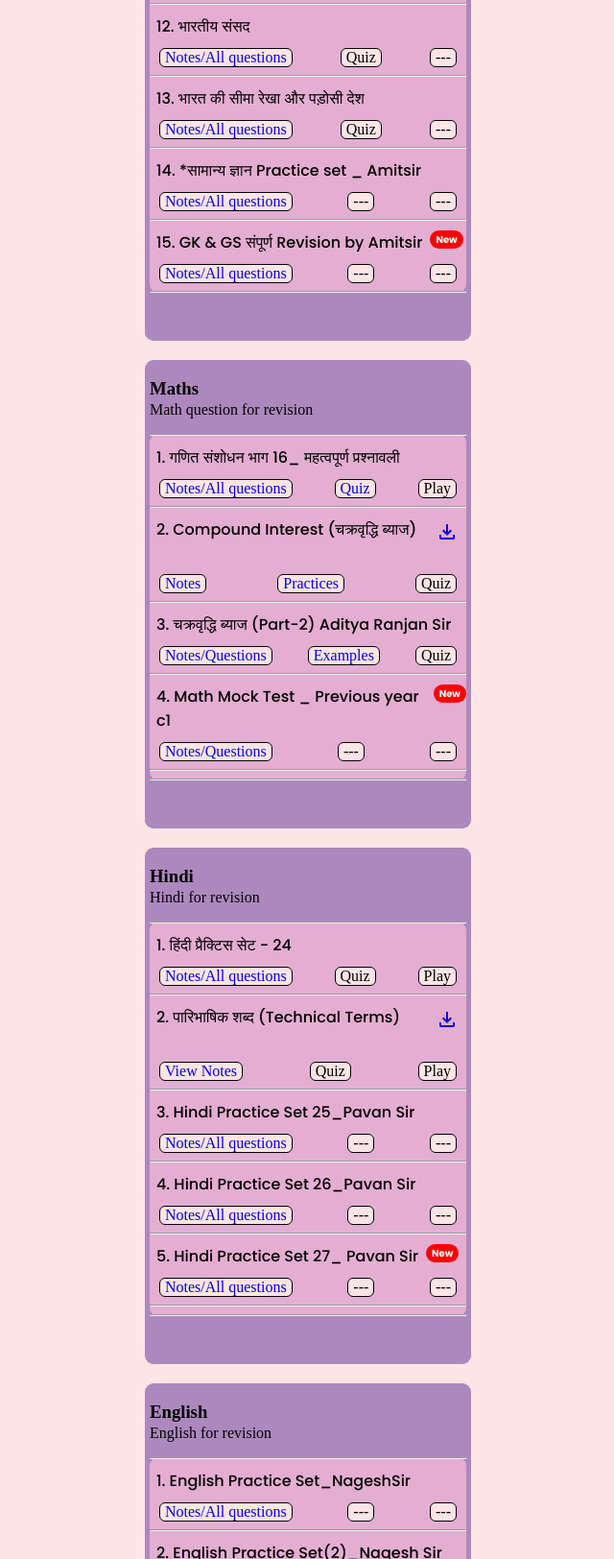
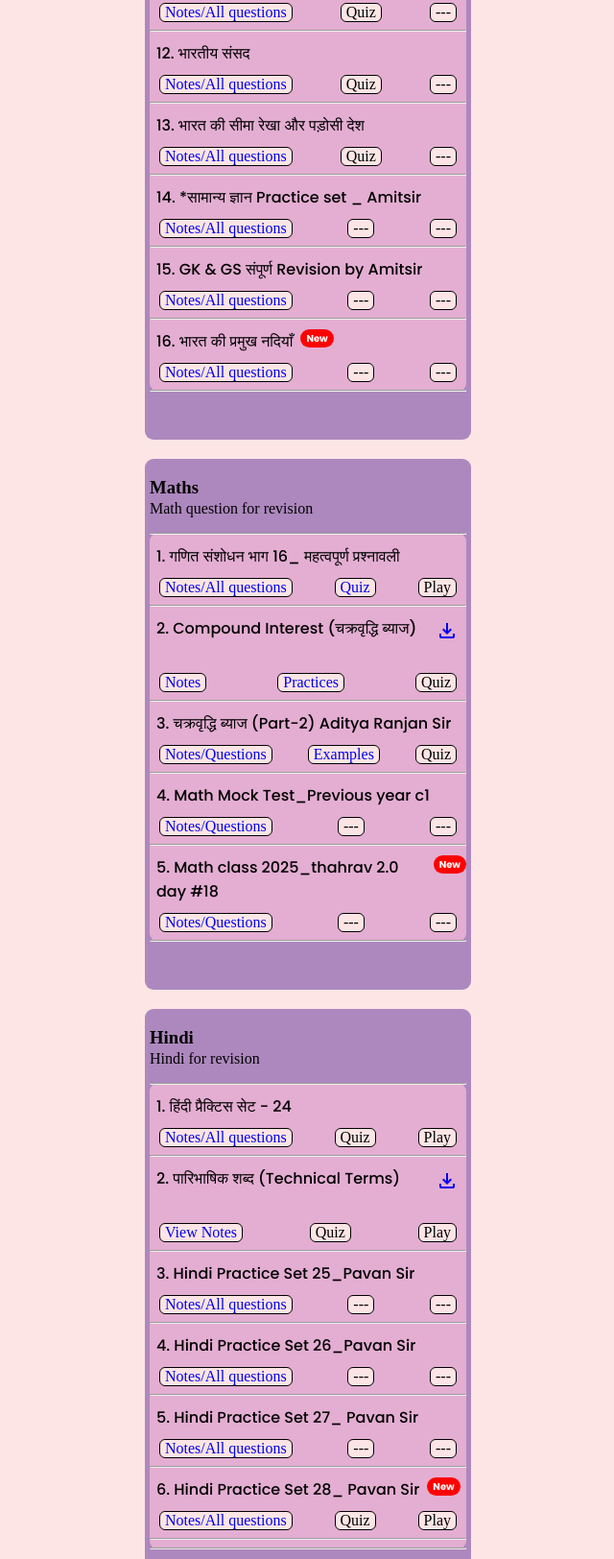
Before and after one commit to ZipTripp/7pi, a plain HTML site: page index.html in a window 1280 px wide. Shown: the part 1176-2800 px from the top of the page at 96% size, without its empty margins (319-959 px from the left). Drawn offline with nearby package versions, Linux system fonts and the light colour scheme; no server answers; a web font is replaced by a local one.

Commit message:
new course added

```diff
--- a/index.html
+++ b/index.html
@@ -37,6 +37,32 @@
 
 <body>
     <h1>D.EL.ED Preparation 2025</h1>
+
+            <table id="updates-table" border="1" style="width: 100%;">
+  <tr><th>Update time</th><th>Description</th></tr>
+</table>
+
+<script>
+fetch('updates.json')
+  .then(response => response.json())
+  .then(data => {
+    const table = document.getElementById('updates-table');
+    data.forEach(update => {
+      table.innerHTML += `<tr><td>${update.date}</td><td>${update.description}</td></tr>`;
+    });
+  })
+  .catch(err => console.error("Could not load updates:", err));
+</script>
+
+
+
+
+
+
+
+
+
+
     <div class="announcement-bar">
         <div class="scroll-text">
             Note: Full syllabus test will be Available from 24-05-25 12:00AM to 25-05-25 11:59PM.
@@ -239,9 +265,18 @@
                     </div>
                     <hr>
 <div class="topic">
-                        <p>15. GK & GS संपूर्ण Revision by Amitsir <span class="new-badge">New</span></p>
+                        <p>15. GK & GS संपूर्ण Revision by Amitsir</p>
                         <div class="topic-links">
                             <a href="https://drive.google.com/file/d/1yrtuFQ-fKoLprSD8duMDYkadcdKGR-Qf/view?usp=drive_link" target="_blank" rel="noopener noreferrer">Notes/All questions</a>
+                            <a  target="_blank" rel="noopener noreferrer">---</a>
+                            <a  target="_blank" rel="noopener noreferrer">---</a>
+                        </div>
+                    </div>
+                    <hr>
+                    <div class="topic" >
+                        <p>16. भारत की प्रमुख नदियाँ <span class="new-badge">New</span></p>
+                        <div class="topic-links">
+                            <a href="https://drive.google.com/file/d/1ym3WzpxMu4TtRMH26JeZYCai_WXqXff5/view?usp=drive_link" target="_blank" rel="noopener noreferrer">Notes/All questions</a>
                             <a  target="_blank" rel="noopener noreferrer">---</a>
                             <a  target="_blank" rel="noopener noreferrer">---</a>
                         </div>
@@ -251,8 +286,8 @@
                         <p>Topic name</p>
                         <div class="topic-links">
                             <a href="" target="_blank" rel="noopener noreferrer">Notes/All questions</a>
-                            <a  target="_blank" rel="noopener noreferrer">---</a>
-                            <a  target="_blank" rel="noopener noreferrer">---</a>
+                            <a  target="_blank" rel="noopener noreferrer">Quiz</a>
+                            <a target="_blank" rel="noopener noreferrer">Play</a>
                         </div>
                     </div>
                 </div>
@@ -308,7 +343,17 @@
                     </div>
                     <hr>
                     <div class="topic">
-                        <p>4. Math Mock Test _ Previous year c1 <span class="new-badge">New</span></p>
+                        <p>4. Math Mock Test_Previous year c1 </p>
+                        <div class="topic-links">
+                            <a href="https://drive.google.com/file/d/1uVHh8qGMrnU3glVtX2gJlAdW6kuO4LI8/view?usp=drive_link"
+                                target="_blank" rel="noopener noreferrer">Notes/Questions</a>
+                            <a   rel="noopener noreferrer">---</a>
+                            <a target="_blank" rel="noopener noreferrer">---</a>
+                        </div>
+                    </div>
+                    <hr>
+                    <div class="topic">
+                        <p>5. Math class 2025_thahrav 2.0 day #18 <span class="new-badge">New</span></p>
                         <div class="topic-links">
                             <a href="https://drive.google.com/file/d/1uVHh8qGMrnU3glVtX2gJlAdW6kuO4LI8/view?usp=drive_link"
                                 target="_blank" rel="noopener noreferrer">Notes/Questions</a>
@@ -318,15 +363,13 @@
                     </div>
                     <hr>
                     <div class="topic" style="display: none;">
-                        <p>Topic</p>
+                        <p>Topic name</p>
                         <div class="topic-links">
-                            <a href="https://drive.google.com/file/d/1uVHh8qGMrnU3glVtX2gJlAdW6kuO4LI8/view?usp=drive_link"
-                                target="_blank" rel="noopener noreferrer">Notes/Questions</a>
-                            <a   rel="noopener noreferrer">---</a>
-                            <a target="_blank" rel="noopener noreferrer">---</a>
+                            <a href="" target="_blank" rel="noopener noreferrer">Notes/All questions</a>
+                            <a  target="_blank" rel="noopener noreferrer">Quiz</a>
+                            <a target="_blank" rel="noopener noreferrer">Play</a>
                         </div>
                     </div>
-                    <hr>
                 </div>
             </div>
 
@@ -382,7 +425,7 @@
                     </div>
                     <hr>
                     <div class="topic" >
-                        <p>5. Hindi Practice Set 27_ Pavan Sir <span class="new-badge">New</span></p>
+                        <p>5. Hindi Practice Set 27_ Pavan Sir </p>
                         <div class="topic-links">
                             <a href="https://drive.google.com/file/d/1c-TLQki8aS6y5YC5FiyN3CjxciMl1Ppo/view?usp=drive_link" target="_blank" rel="noopener noreferrer">Notes/All questions</a>
                             <a  target="_blank" rel="noopener noreferrer">---</a>
@@ -390,7 +433,23 @@
                         </div>
                     </div>
                     <hr>
-
+                    <div class="topic">
+                        <p>6. Hindi Practice Set 28_ Pavan Sir <span class="new-badge">New</span></p>
+                        <div class="topic-links">
+                            <a href="https://drive.google.com/file/d/18WnRw8Se93YyvD4Y7O8A8mKR3LHiFWiE/view?usp=drive_link" target="_blank" rel="noopener noreferrer">Notes/All questions</a>
+                            <a  target="_blank" rel="noopener noreferrer">Quiz</a>
+                            <a target="_blank" rel="noopener noreferrer">Play</a>
+                        </div>
+                    </div>
+                    <hr>
+                    <div class="topic" style="display: none;">
+                        <p>Topic name</p>
+                        <div class="topic-links">
+                            <a href="" target="_blank" rel="noopener noreferrer">Notes/All questions</a>
+                            <a  target="_blank" rel="noopener noreferrer">Quiz</a>
+                            <a target="_blank" rel="noopener noreferrer">Play</a>
+                        </div>
+                    </div>
                     <hr>
                 </div>
             </div>
@@ -510,11 +569,20 @@
                     </div>
                     <hr>
                     <div class="topic">
-                        <p>6. Science+English Day 8 _ Most Vvi <span class="new-badge">New</span></p>
+                        <p>6. Science+English Day 8 _ Most Vvi </p>
                         <div class="topic-links">
                             <a href="https://drive.google.com/file/d/18MqcTa95Uz6tE1rA8G-d8x3Ks-k6VgIH/view?usp=drive_link" target="_blank" rel="noopener noreferrer">Notes/All questions</a>
                             <a  target="_blank" rel="noopener noreferrer">---</a>
                             <a target="_blank" rel="noopener noreferrer">---</a>
+                        </div>
+                    </div>
+                    <hr>
+                    <div class="topic">
+                        <p>7. Science+English Objectives Day 16_Abadat Sir <span class="new-badge">New</span></p>
+                        <div class="topic-links">
+                            <a href="https://drive.google.com/file/d/1vXZogUcl_KQELp7_LfG7ihkxknyet0aD/view?usp=drive_link" target="_blank" rel="noopener noreferrer">Notes/All questions</a>
+                            <a  target="_blank" rel="noopener noreferrer">Quiz</a>
+                            <a target="_blank" rel="noopener noreferrer">Play</a>
                         </div>
                     </div>
                     <hr>
@@ -554,7 +622,14 @@
             </p>
         </div>
         <p>&copy; 2025 Nirwair. All rights reserved.</p>
+
+        <hr>
+
+
+
+        <hr>
     </footer>
+
 </body>
 
 </html>
```
